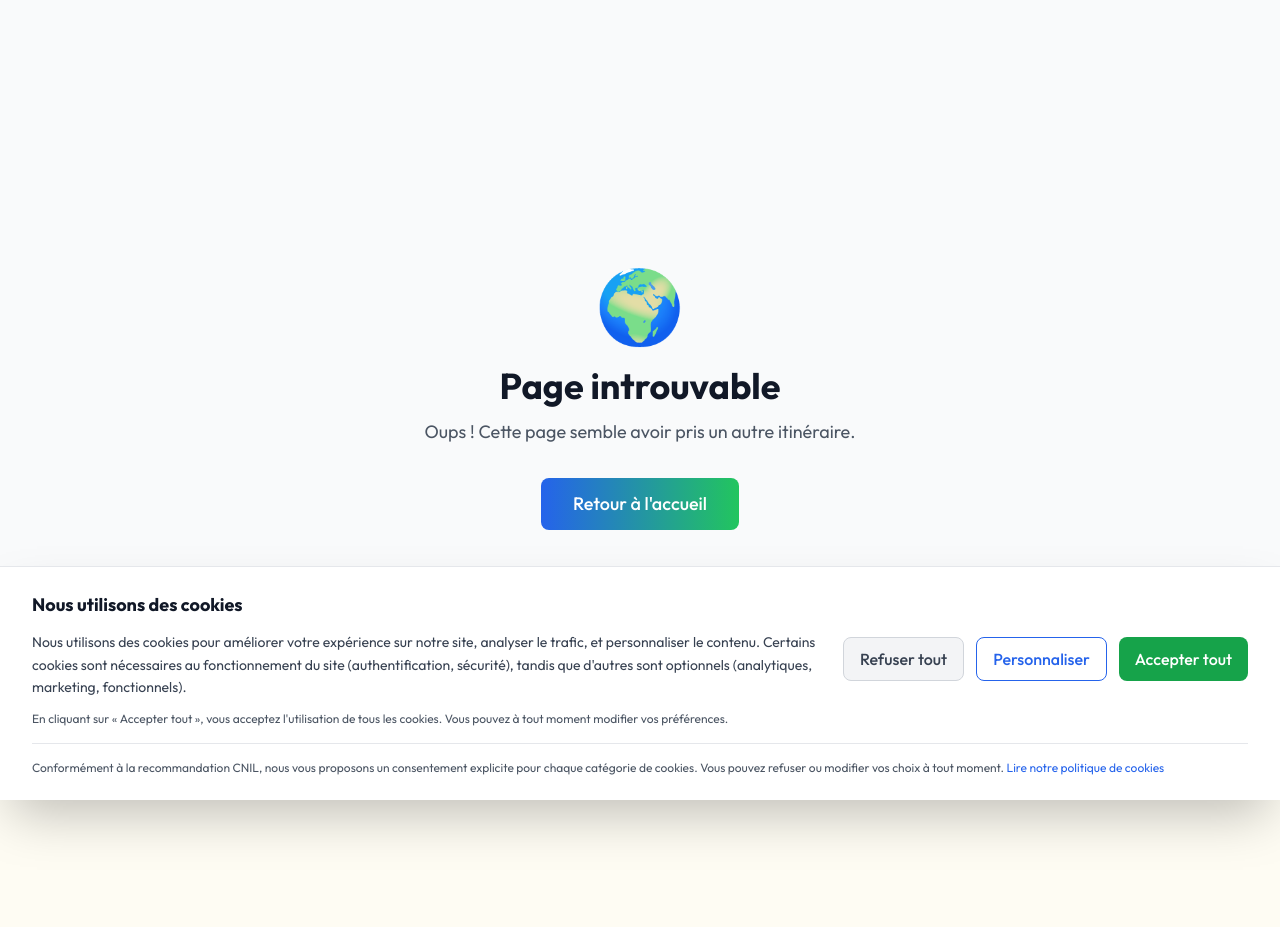
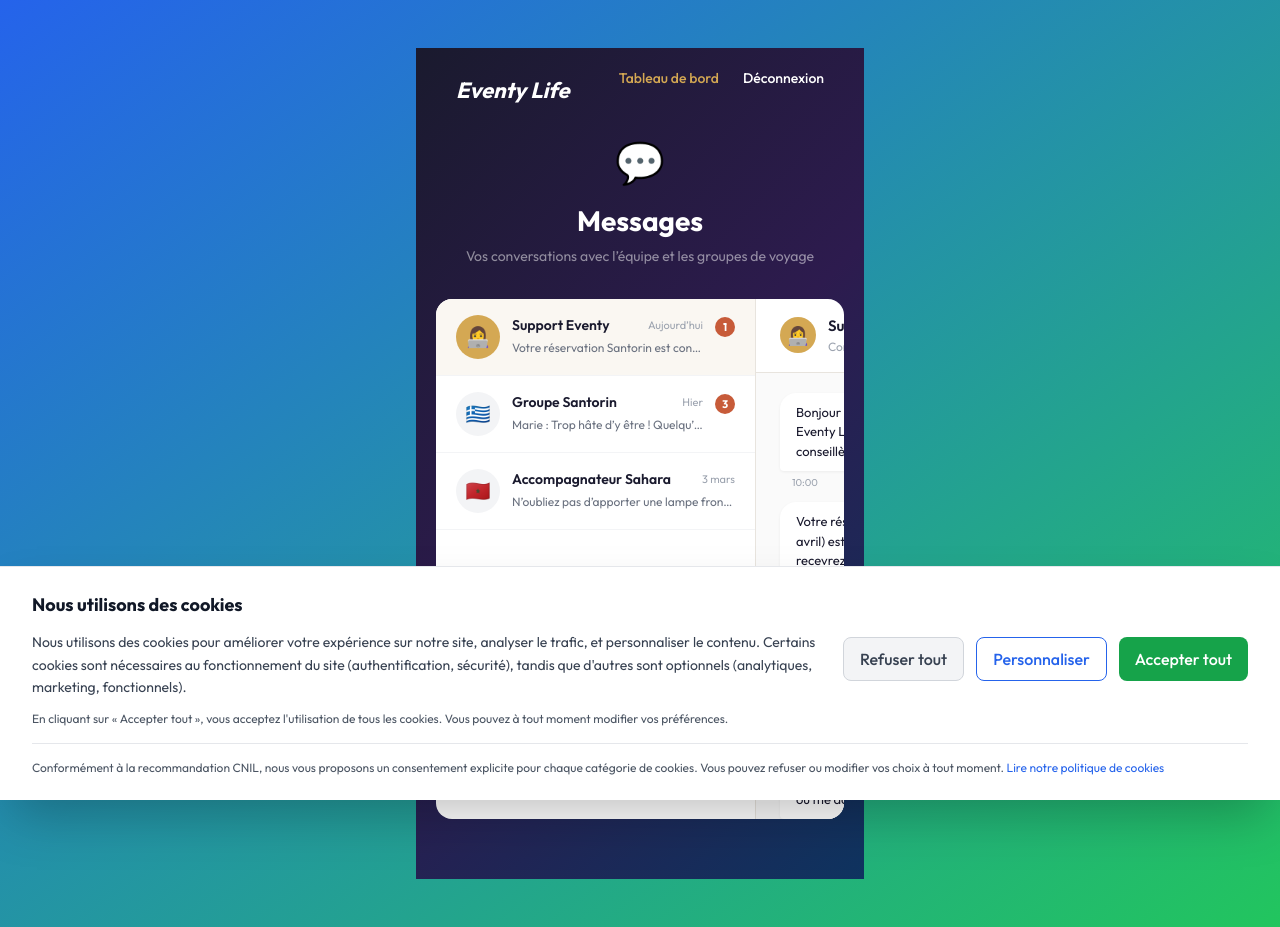
Before and after one commit to eventylife-hub/Eventylife, a Next.js app: page /messages in a window 1280 px wide. Before the commit this address had no page. Before the commit the page ends 800 px from the top, so only its background shows below. Built offline with nearby package versions, Linux system fonts and the light colour scheme.

Commit message:
feat: add messages page

```diff
--- /dev/null
+++ b/app/(auth)/messages/page.tsx
@@ -0,0 +1,133 @@
+'use client';
+import { useState } from 'react';
+
+export default function MessagesPage() {
+  const [selected, setSelected] = useState(0);
+  const [newMsg, setNewMsg] = useState('');
+
+  const conversations = [
+    {
+      id: 1, nom: "Support Eventy", avatar: "\uD83D\uDC69\u200D\uD83D\uDCBB", dernier: "Votre r\u00e9servation Santorin est confirm\u00e9e ! N\u2019h\u00e9sitez pas si vous avez des questions.", date: "Aujourd\u2019hui", nonLu: 1, messages: [
+        { de: "support", texte: "Bonjour David ! Bienvenue sur Eventy Life. Je suis votre conseill\u00e8re d\u00e9di\u00e9e.", heure: "10:00" },
+        { de: "support", texte: "Votre r\u00e9servation pour Santorin (15 avril) est bien confirm\u00e9e. Vous recevrez votre carnet de voyage 7 jours avant le d\u00e9part.", heure: "10:02" },
+        { de: "moi", texte: "Super merci ! Est-ce que je peux ajouter une personne au voyage ?", heure: "10:15" },
+        { de: "support", texte: "Bien s\u00fbr ! Il reste 7 places. Vous pouvez ajouter un voyageur depuis votre espace \u00ab Mes r\u00e9servations \u00bb ou me donner ses coordonn\u00e9es ici.", heure: "10:18" },
+        { de: "moi", texte: "Parfait, je vais le faire depuis mon espace. Merci !", heure: "10:20" },
+        { de: "support", texte: "Votre r\u00e9servation Santorin est confirm\u00e9e ! N\u2019h\u00e9sitez pas si vous avez des questions.", heure: "10:25" },
+      ]
+    },
+    {
+      id: 2, nom: "Groupe Santorin", avatar: "\uD83C\uDDEC\uD83C\uDDF7", dernier: "Marie : Trop h\u00e2te d\u2019y \u00eatre ! Quelqu\u2019un conna\u00eet un bon resto \u00e0 Oia ?", date: "Hier", nonLu: 3, messages: [
+        { de: "groupe", auteur: "Marie L.", texte: "Bonjour tout le monde ! Ravie de faire partie du groupe Santorin \uD83C\uDF1E", heure: "14:00" },
+        { de: "moi", texte: "Salut Marie ! Moi aussi, j\u2019ai trop h\u00e2te !", heure: "14:05" },
+        { de: "groupe", auteur: "Pierre D.", texte: "Hello ! C\u2019est mon premier voyage en groupe, des conseils ?", heure: "14:30" },
+        { de: "groupe", auteur: "Marie L.", texte: "Trop h\u00e2te d\u2019y \u00eatre ! Quelqu\u2019un conna\u00eet un bon resto \u00e0 Oia ?", heure: "15:10" },
+      ]
+    },
+    {
+      id: 3, nom: "Accompagnateur Sahara", avatar: "\uD83C\uDDF2\uD83C\uDDE6", dernier: "N\u2019oubliez pas d\u2019apporter une lampe frontale et de la cr\u00e8me solaire.", date: "3 mars", nonLu: 0, messages: [
+        { de: "accomp", texte: "Bonjour David ! Je suis Karim, votre accompagnateur pour le voyage Sahara. Ravi de vous conna\u00eetre !", heure: "09:00" },
+        { de: "accomp", texte: "Petit rappel : n\u2019oubliez pas d\u2019apporter une lampe frontale et de la cr\u00e8me solaire. Le d\u00e9sert est magnifique mais exigeant !", heure: "09:05" },
+        { de: "moi", texte: "Merci Karim ! C\u2019est not\u00e9. On a un programme d\u00e9taill\u00e9 ?", heure: "09:30" },
+        { de: "accomp", texte: "Je vous envoie le programme complet dans votre carnet de voyage d\u2019ici vendredi.", heure: "09:35" },
+      ]
+    },
+  ];
+
+  const conv = conversations[selected];
+
+  return (
+    <div style={{ minHeight: '100vh', background: 'linear-gradient(135deg, #1A1A2E 0%, #2D1B4E 50%, #0F3460 100%)' }}>
+      <nav style={{ display: 'flex', justifyContent: 'space-between', alignItems: 'center', padding: '20px 40px', maxWidth: 1100, margin: '0 auto' }}>
+        <div style={{ color: '#FFFFFF', fontSize: 22, fontWeight: 700, fontStyle: 'italic' }}>Eventy Life</div>
+        <div style={{ display: 'flex', gap: 24 }}>
+          <a href="/tableau-de-bord" style={{ color: '#D4A853', textDecoration: 'none', fontSize: 14, fontWeight: 500 }}>Tableau de bord</a>
+          <a href="/connexion" style={{ color: '#FFFFFF', textDecoration: 'none', fontSize: 14, fontWeight: 500 }}>
+            {"D\u00e9connexion"}
+          </a>
+        </div>
+      </nav>
+
+      <div style={{ maxWidth: 1000, margin: '0 auto', padding: '0 20px 60px' }}>
+        <div style={{ textAlign: 'center', marginBottom: 32 }}>
+          <div style={{ fontSize: 40, marginBottom: 8 }}>{"\uD83D\uDCAC"}</div>
+          <h1 style={{ color: '#FFFFFF', fontSize: 28, fontWeight: 700, marginBottom: 4, marginTop: 0 }}>
+            Messages
+          </h1>
+          <p style={{ color: 'rgba(255,255,255,0.5)', fontSize: 14, marginTop: 0 }}>
+            {"Vos conversations avec l\u2019\u00e9quipe et les groupes de voyage"}
+          </p>
+        </div>
+
+        <div style={{ display: 'grid', gridTemplateColumns: '320px 1fr', gap: 0, background: '#FFFFFF', borderRadius: 16, overflow: 'hidden', height: 520 }}>
+          <div style={{ borderRight: '1px solid #E8E4DE', overflowY: 'auto' }}>
+            {conversations.map((c, i) => (
+              <div key={c.id} onClick={() => setSelected(i)} style={{ display: 'flex', gap: 12, padding: '16px 20px', cursor: 'pointer', background: selected === i ? '#FAF7F2' : '#FFFFFF', borderBottom: '1px solid #F3F4F6', alignItems: 'flex-start' }}>
+                <div style={{ width: 44, height: 44, borderRadius: '50%', background: selected === i ? '#D4A853' : '#F3F4F6', display: 'flex', alignItems: 'center', justifyContent: 'center', fontSize: 20, flexShrink: 0 }}>
+                  {c.avatar}
+                </div>
+                <div style={{ flex: 1, minWidth: 0 }}>
+                  <div style={{ display: 'flex', justifyContent: 'space-between', alignItems: 'center', marginBottom: 4 }}>
+                    <span style={{ color: '#1A1A2E', fontSize: 14, fontWeight: 600 }}>{c.nom}</span>
+                    <span style={{ color: '#9CA3AF', fontSize: 11 }}>{c.date}</span>
+                  </div>
+                  <div style={{ color: '#6B7280', fontSize: 12, lineHeight: 1.4, overflow: 'hidden', textOverflow: 'ellipsis', whiteSpace: 'nowrap' }}>
+                    {c.dernier}
+                  </div>
+                </div>
+                {c.nonLu > 0 && (
+                  <div style={{ width: 20, height: 20, borderRadius: '50%', background: '#C75B39', color: '#FFFFFF', fontSize: 11, fontWeight: 700, display: 'flex', alignItems: 'center', justifyContent: 'center', flexShrink: 0, marginTop: 2 }}>
+                    {c.nonLu}
+                  </div>
+                )}
+              </div>
+            ))}
+          </div>
+
+          <div style={{ display: 'flex', flexDirection: 'column' }}>
+            <div style={{ padding: '16px 24px', borderBottom: '1px solid #E8E4DE', display: 'flex', alignItems: 'center', gap: 12 }}>
+              <div style={{ width: 36, height: 36, borderRadius: '50%', background: '#D4A853', display: 'flex', alignItems: 'center', justifyContent: 'center', fontSize: 18 }}>
+                {conv.avatar}
+              </div>
+              <div>
+                <div style={{ color: '#1A1A2E', fontSize: 15, fontWeight: 600 }}>{conv.nom}</div>
+                <div style={{ color: '#9CA3AF', fontSize: 12 }}>
+                  {conv.id === 1 ? "Conseill\u00e8re d\u00e9di\u00e9e" : conv.id === 2 ? "8 participants" : "Accompagnateur"}
+                </div>
+              </div>
+            </div>
+
+            <div style={{ flex: 1, overflowY: 'auto', padding: '20px 24px', display: 'flex', flexDirection: 'column', gap: 12, background: '#FAFAFA' }}>
+              {conv.messages.map((m, i) => (
+                <div key={i} style={{ display: 'flex', flexDirection: 'column', alignItems: m.de === 'moi' ? 'flex-end' : 'flex-start', maxWidth: '80%', alignSelf: m.de === 'moi' ? 'flex-end' : 'flex-start' }}>
+                  {m.auteur && (
+                    <span style={{ color: '#C75B39', fontSize: 11, fontWeight: 600, marginBottom: 2, marginLeft: 12 }}>{m.auteur}</span>
+                  )}
+                  <div style={{ padding: '10px 16px', borderRadius: m.de === 'moi' ? '16px 16px 4px 16px' : '16px 16px 16px 4px', background: m.de === 'moi' ? '#1A1A2E' : '#FFFFFF', color: m.de === 'moi' ? '#FFFFFF' : '#1A1A2E', fontSize: 13, lineHeight: 1.5, boxShadow: m.de !== 'moi' ? '0 1px 3px rgba(0,0,0,0.06)' : 'none' }}>
+                    {m.texte}
+                  </div>
+                  <span style={{ color: '#9CA3AF', fontSize: 10, marginTop: 4, marginLeft: m.de === 'moi' ? 0 : 12, marginRight: m.de === 'moi' ? 12 : 0 }}>
+                    {m.heure}
+                  </span>
+                </div>
+              ))}
+            </div>
+
+            <div style={{ padding: '16px 24px', borderTop: '1px solid #E8E4DE', display: 'flex', gap: 12, alignItems: 'center' }}>
+              <input
+                type="text"
+                value={newMsg}
+                onChange={(e) => setNewMsg(e.target.value)}
+                placeholder={"Votre message\u2026"}
+                style={{ flex: 1, padding: '12px 16px', border: '1px solid #E8E4DE', borderRadius: 12, fontSize: 14, outline: 'none', background: '#FAFAFA' }}
+              />
+              <button style={{ width: 44, height: 44, borderRadius: 12, background: '#C75B39', border: 'none', color: '#FFFFFF', fontSize: 18, cursor: 'pointer', display: 'flex', alignItems: 'center', justifyContent: 'center' }}>
+                {"\u27A4"}
+              </button>
+            </div>
+          </div>
+        </div>
+      </div>
+    </div>
+  );
+}
```
